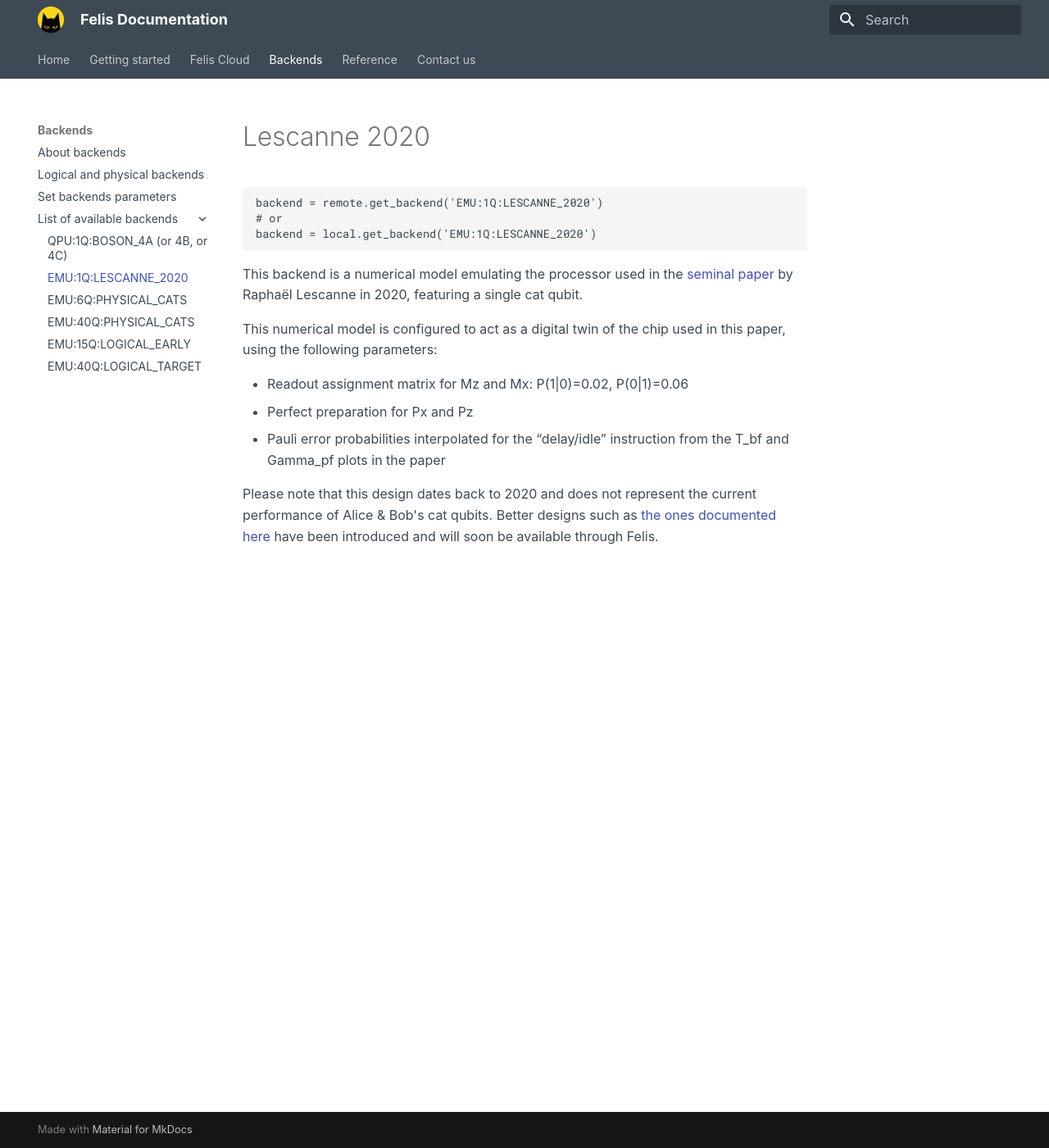
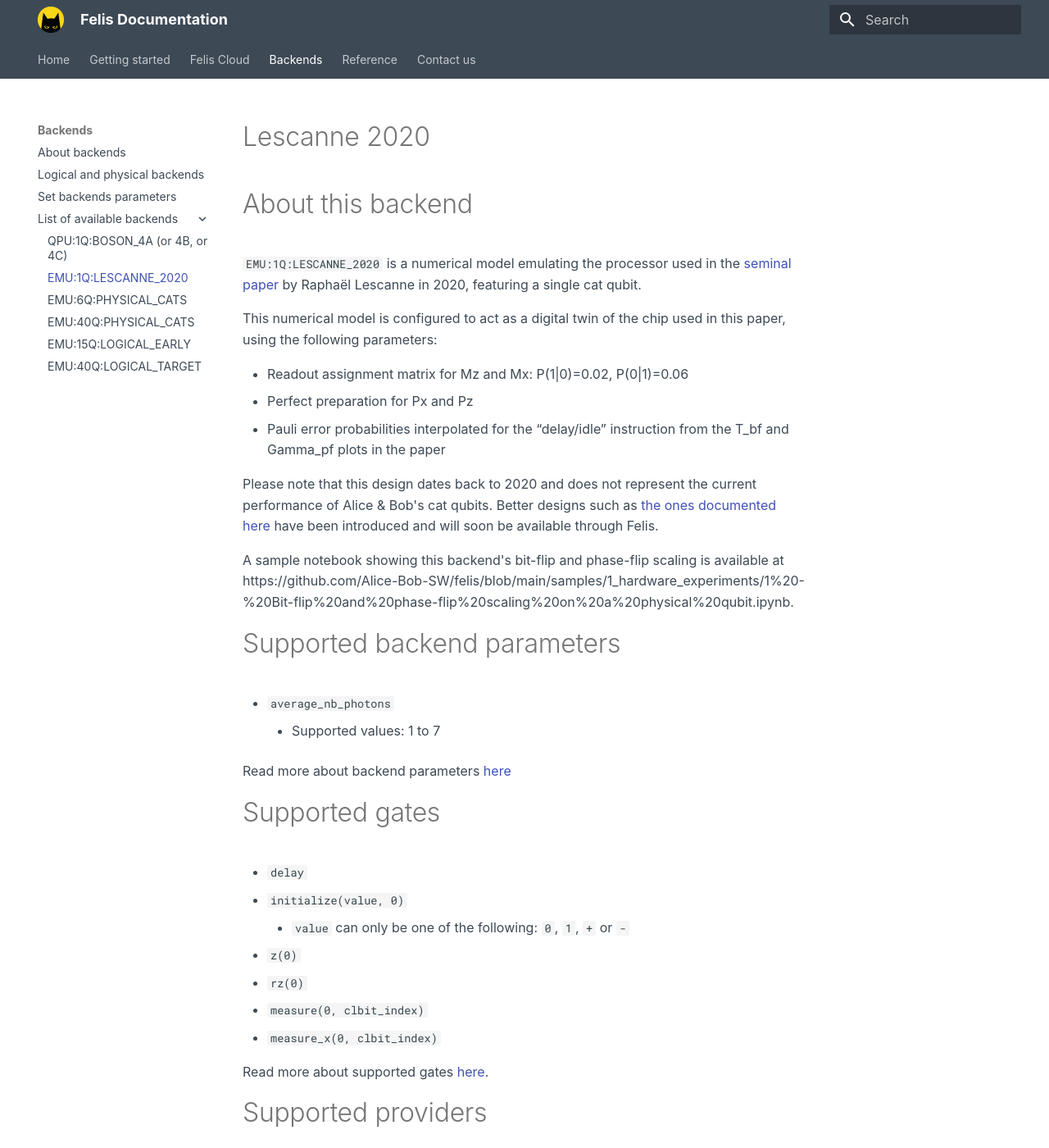
Before and after one commit to Alice-Bob-SW/felis, an MkDocs documentation site: the page built from docs/backends/backends_list/lescanne_2020.md, in a window 1280 px wide and 1400 px high. Shown: the whole window at 82% size. Built offline with MkDocs 1.6.1 and Material for MkDocs 9.7.7, drawn with Linux system fonts in a browser that asks for light colours; some of the changed text lies outside the part shown.

Commit message:
Updated to new template

````diff
--- a/docs/backends/backends_list/lescanne_2020.md
+++ b/docs/backends/backends_list/lescanne_2020.md
@@ -1,12 +1,7 @@
 # Lescanne 2020
 
-```python
-backend = remote.get_backend('EMU:1Q:LESCANNE_2020')
-# or
-backend = local.get_backend('EMU:1Q:LESCANNE_2020')
-```
-
-This backend is a numerical model emulating the processor used in the [seminal paper](https://arxiv.org/pdf/1907.11729.pdf) by Raphaël Lescanne in 2020, featuring a single cat qubit.
+# About this backend
+`EMU:1Q:LESCANNE_2020` is a numerical model emulating the processor used in the [seminal paper](https://arxiv.org/pdf/1907.11729.pdf) by Raphaël Lescanne in 2020, featuring a single cat qubit.
 
 This numerical model is configured to act as a digital twin of the chip used in this paper, using the following parameters:
 
@@ -15,3 +10,46 @@
 - Pauli error probabilities interpolated for the “delay/idle” instruction from the T_bf and Gamma_pf plots in the paper
 
 Please note that this design dates back to 2020 and does not represent the current performance of Alice & Bob's cat qubits. Better designs such as [the ones documented here](https://alice-bob.com/2023/07/21/concept-cats-designing-better-qubits/) have been introduced and will soon be available through Felis.
+
+A sample notebook showing this backend's bit-flip and phase-flip scaling is available at https://github.com/Alice-Bob-SW/felis/blob/main/samples/1_hardware_experiments/1%20-%20Bit-flip%20and%20phase-flip%20scaling%20on%20a%20physical%20qubit.ipynb.
+
+# Supported backend parameters
+- `average_nb_photons`
+    - Supported values: 1 to 7
+
+Read more about backend parameters [here](../set_parameters.md)
+
+# Supported gates
+- `delay`
+- `initialize(value, 0)`
+    - `value` can only be one of the following: `0`, `1`, `+` or `-`
+- `z(0)`
+- `rz(0)`
+- `measure(0, clbit_index)`
+- `measure_x(0, clbit_index)`
+
+Read more about supported gates [here](../../reference/supported_instructions.md).
+
+# Supported providers
+- ✅ `AliceBobLocalProvider`
+- ✅ `AliceBobRemoteProvider`
+
+# Connectivity
+
+N/A - This backend features a single qubit.
+
+# Expected performance
+See [Boson 4 chips](../../reference/boson_4_chips.md)
+
+# Availability schedule
+See [Hardware availability schedule](../../felis_cloud/hardware_availability_schedule.md)
+
+
+
+```python
+backend = remote.get_backend('EMU:1Q:LESCANNE_2020')
+# or
+backend = local.get_backend('EMU:1Q:LESCANNE_2020')
+```
+
+This backend
````
